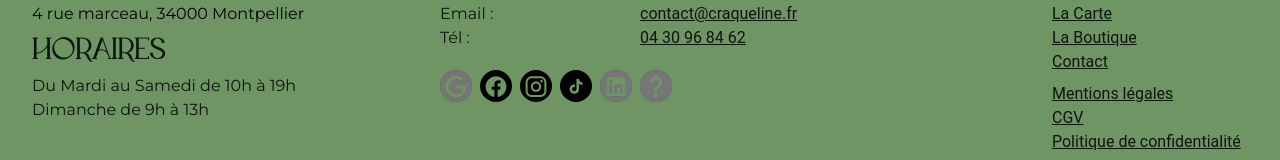
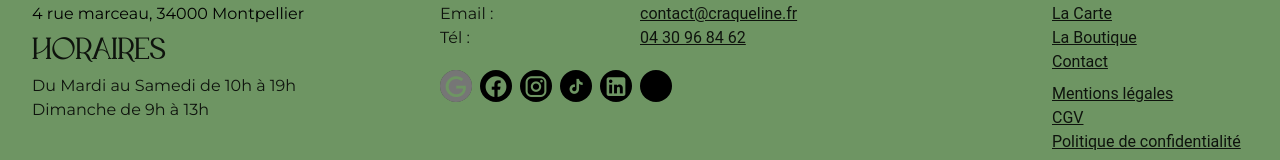
Before and after one commit to SamuelQuetin/craqueline, a Vue app: page / in a window 1280 px wide. Shown: the part 1666-1826 px from the top of the page. Built offline with nearby package versions, Linux system fonts and the light colour scheme.

Commit message:
Update `LeFooter` links and icons, and enhance autodeploy workflow with API module inclusion

```diff
--- a/src/components/LeFooter.vue
+++ b/src/components/LeFooter.vue
@@ -98,10 +98,9 @@
         </v-btn>
         <v-btn
             size="x-small"
-            href=""
+            href="https://www.linkedin.com/company/craqueline/"
             target="_blank"
             aria-label="Ouvrir Linkedin (nouvel onglet)"
-            disabled
             class="mr-2"
             icon
             color="black"
@@ -112,13 +111,12 @@
             size="x-small"
             href=""
             target="_blank"
-            aria-label="Ouvrir Ulule (nouvel onglet)"
-            disabled
+            aria-label="Ouvrir Tripadvisor (nouvel onglet)"
             class="mr-2"
             icon
             color="black"
             elevation="0">
-          <v-icon color="secondary" size="25">mdi-help</v-icon>
+          <i style="color: rgb(var(--v-theme-secondary))" class="fa-brands fa-tripadvisor fa-xl"></i>
         </v-btn>
       </v-row>
     </v-col>
```
